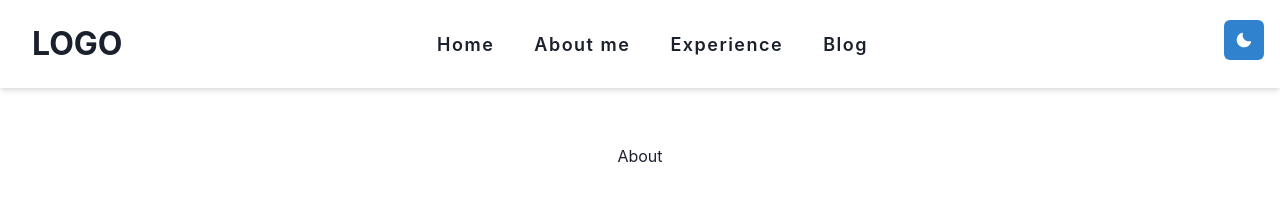
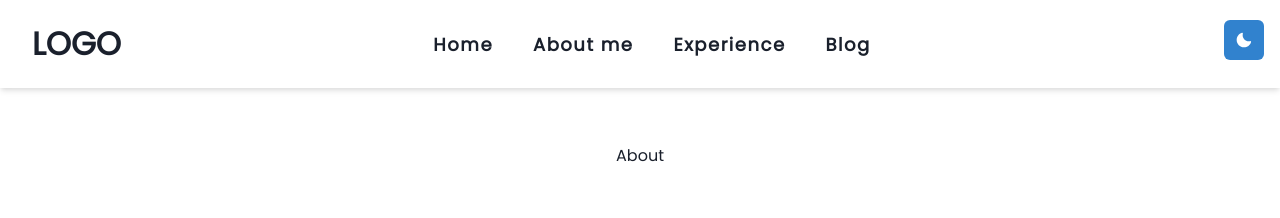
Before and after one commit to Marlen0307/nextjs_personal_portofolio, a Next.js app: page /about in a window 1280 px wide. Shown: the top 218 px of the page. Built offline with nearby package versions, Linux system fonts and the light colour scheme.

Commit message:
-added poppins font -hero section content

```diff
--- a/src/styles.css
+++ b/src/styles.css
@@ -1,3 +1,5 @@
+@import url('https://fonts.googleapis.com/css2?family=Poppins&display=swap');
+
 #__next {
     display: flex;
     flex-direction: column;
--- /dev/null
+++ b/src/theme.ts
@@ -0,0 +1,31 @@
+import { extendTheme } from "@chakra-ui/react";
+
+const fonts = {
+  heading: "Poppins, sans-serif",
+  body: "Poppins, sans-serif",
+};
+
+const breakpoints = {
+  sm: "40em",
+  md: "52em",
+  lg: "64em",
+  xl: "80em",
+};
+
+const theme = extendTheme({
+  semanticTokens: {
+    colors: {
+      text: {
+        default: "#16161D",
+        _dark: "#ade3b8",
+      },
+    },
+  },
+  colors: {
+    black: "#16161D",
+  },
+  fonts,
+  breakpoints,
+});
+
+export default theme;
--- a/src/theme.tsx
+++ /dev/null
@@ -1,40 +0,0 @@
-import { extendTheme } from '@chakra-ui/react'
-
-const fonts = { mono: `'Menlo', monospace` }
-
-const breakpoints = {
-  sm: "40em",
-  md: "52em",
-  lg: "64em",
-  xl: "80em",
-};
-
-
-const theme = extendTheme({
-  semanticTokens: {
-    colors: {
-      text: {
-        default: '#16161D',
-        _dark: '#ade3b8',
-      },
-      heroGradientStart: {
-        default: '#7928CA',
-        _dark: '#e3a7f9',
-      },
-      heroGradientEnd: {
-        default: '#FF0080',
-        _dark: '#fbec8f',
-      },
-    },
-    radii: {
-      button: '12px',
-    },
-  },
-  colors: {
-    black: '#16161D',
-  },
-  fonts,
-  breakpoints,
-})
-
-export default theme
```
Also changed, not shown: src/pages/index.tsx (+17 -6 lines).
